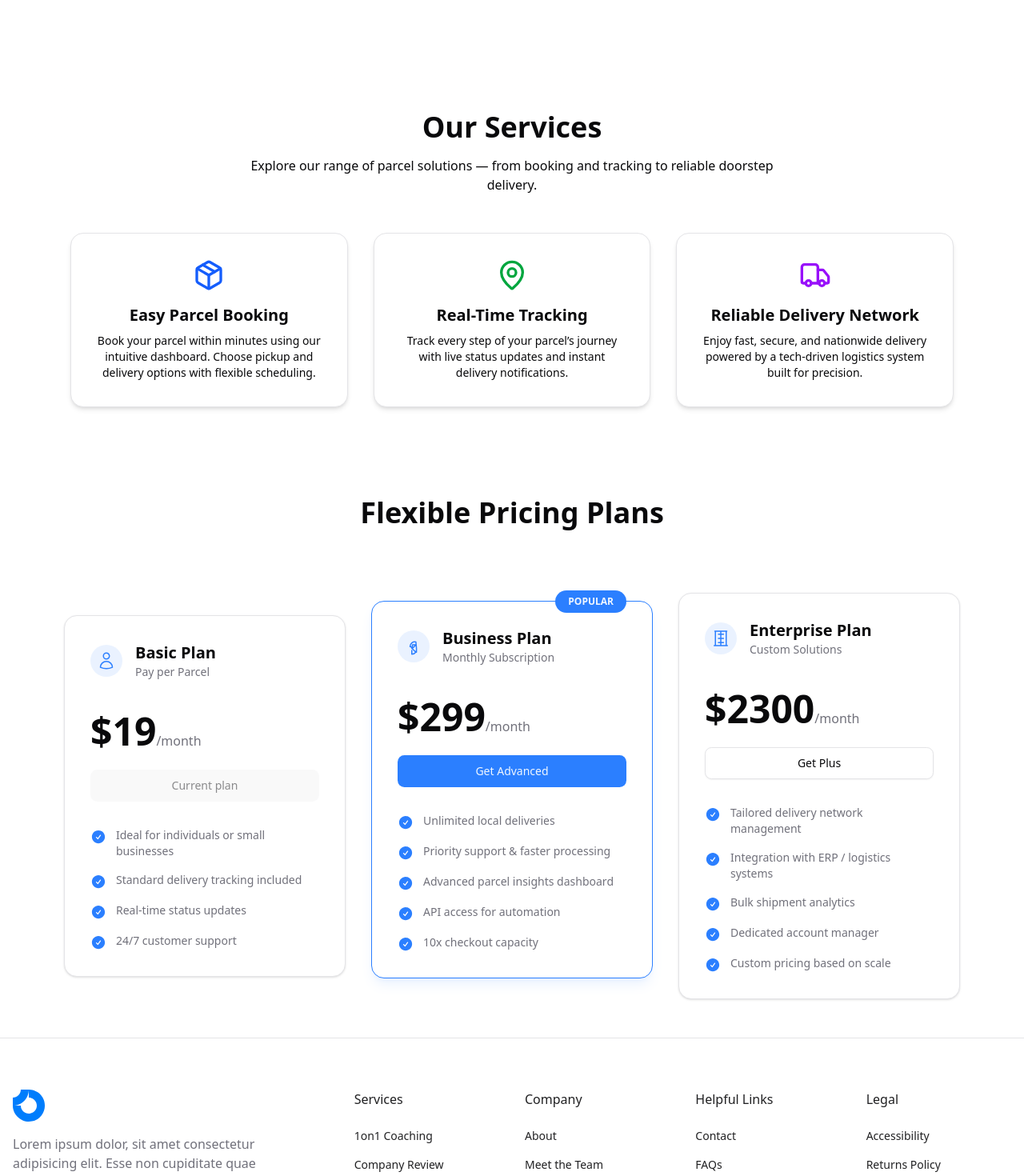
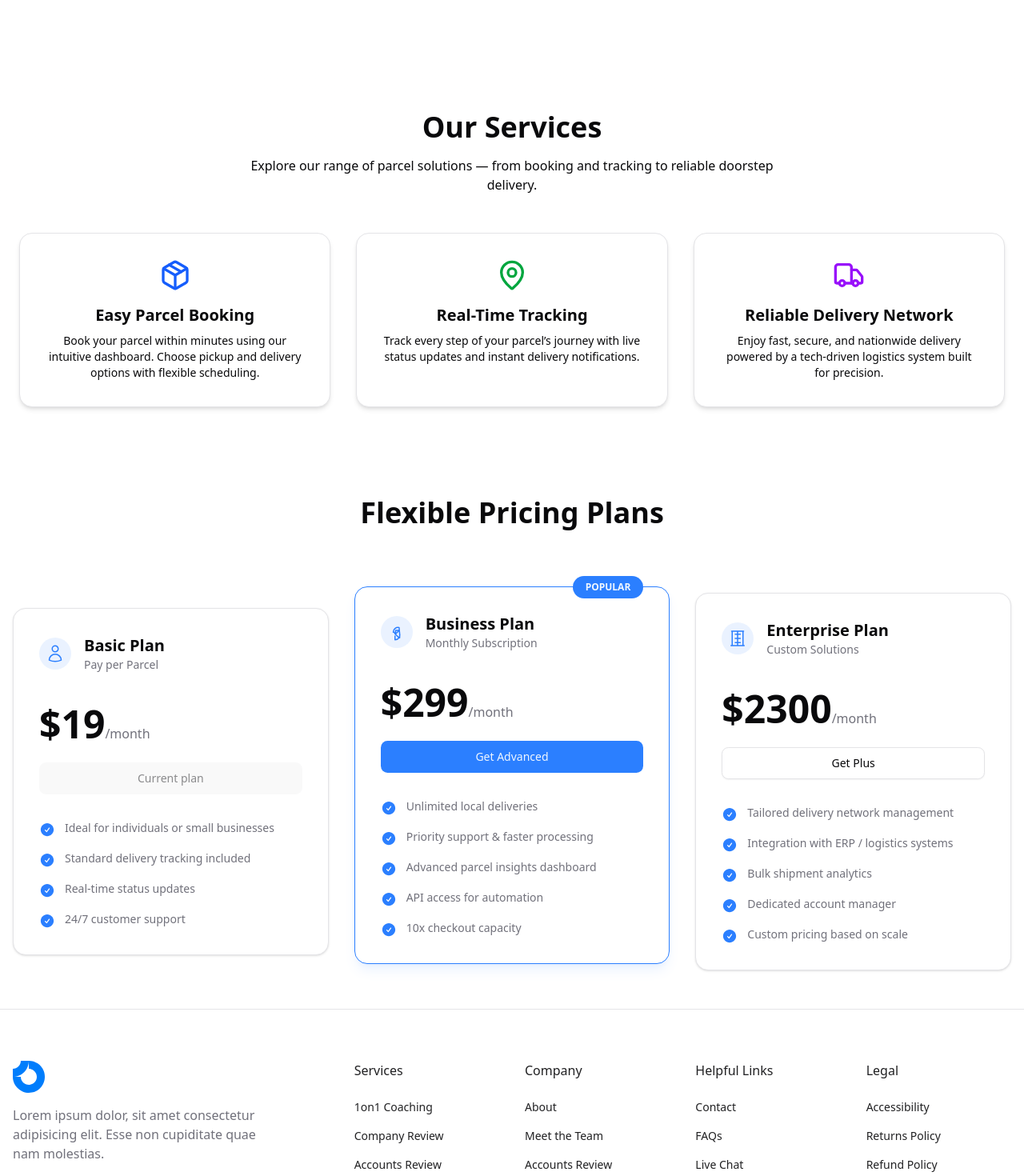
Before and after one commit to alamin6688/parcel-delivery-system-frontend, a React (Vite) app: page / in a window 1280 px wide. Shown: the part 740-2210 px from the top of the page at 80% size. Built offline with nearby package versions, Linux system fonts and the light colour scheme; no server answers.

Commit message:
Design modified

```diff
--- a/src/components/Sections/OurServices.tsx
+++ b/src/components/Sections/OurServices.tsx
@@ -28,7 +28,7 @@ export default function OurServices() {
       className="py-16 bg-gradient-to-b from-background text-foreground"
       id="services"
     >
-      <div className="max-w-6xl mx-auto px-6 text-center">
+      <div className="container mx-auto px-6 text-center">
         <motion.h2
           initial={{ opacity: 0, y: 30 }}
           animate={{ opacity: 1, y: 0 }}
--- a/src/components/Sections/PricingPageDemo.tsx
+++ b/src/components/Sections/PricingPageDemo.tsx
@@ -75,7 +75,7 @@ const itemVariants = {
 
 export default function PricingPageDemo() {
   return (
-    <div className="w-full max-w-6xl mx-auto py-12 px-4">
+    <div className="w-full container mx-auto py-12 px-4">
       <motion.h2
         initial={{ opacity: 0, y: 40 }}
         whileInView={{ opacity: 1, y: 0 }}
```
